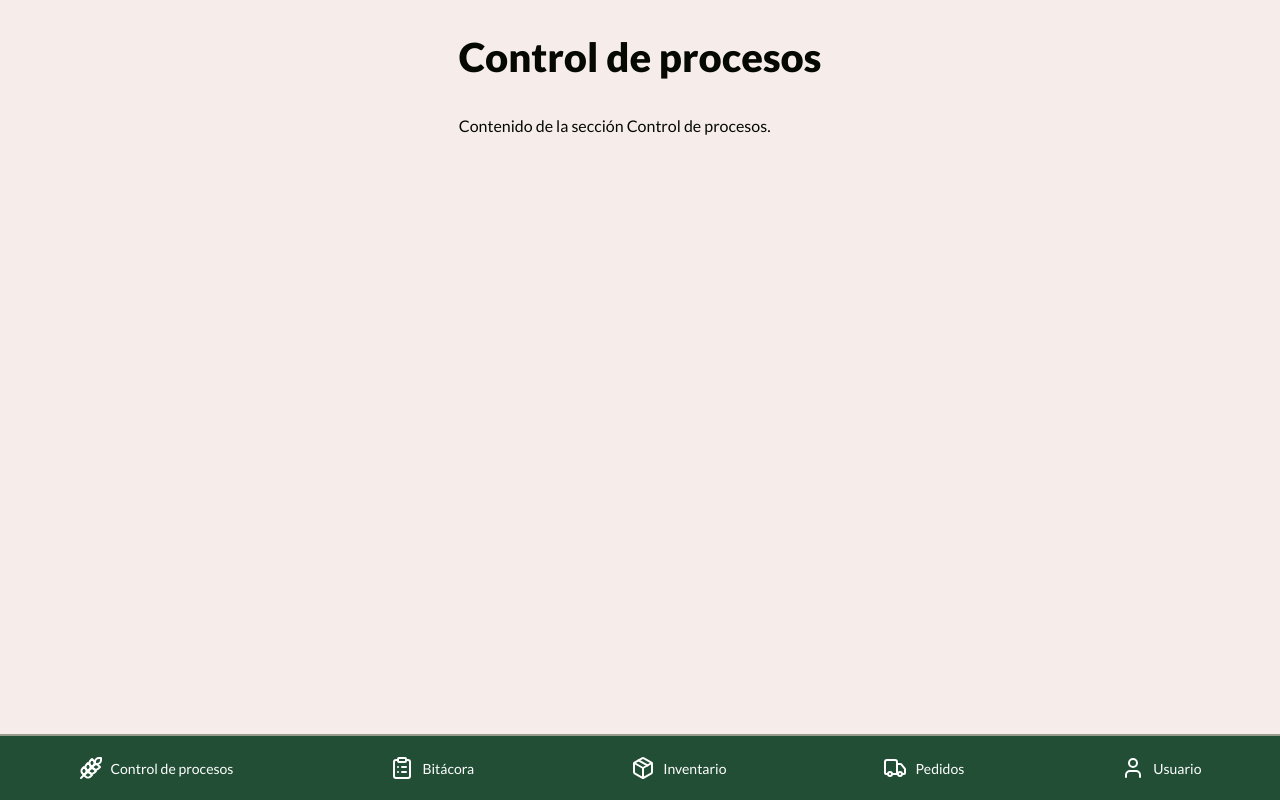
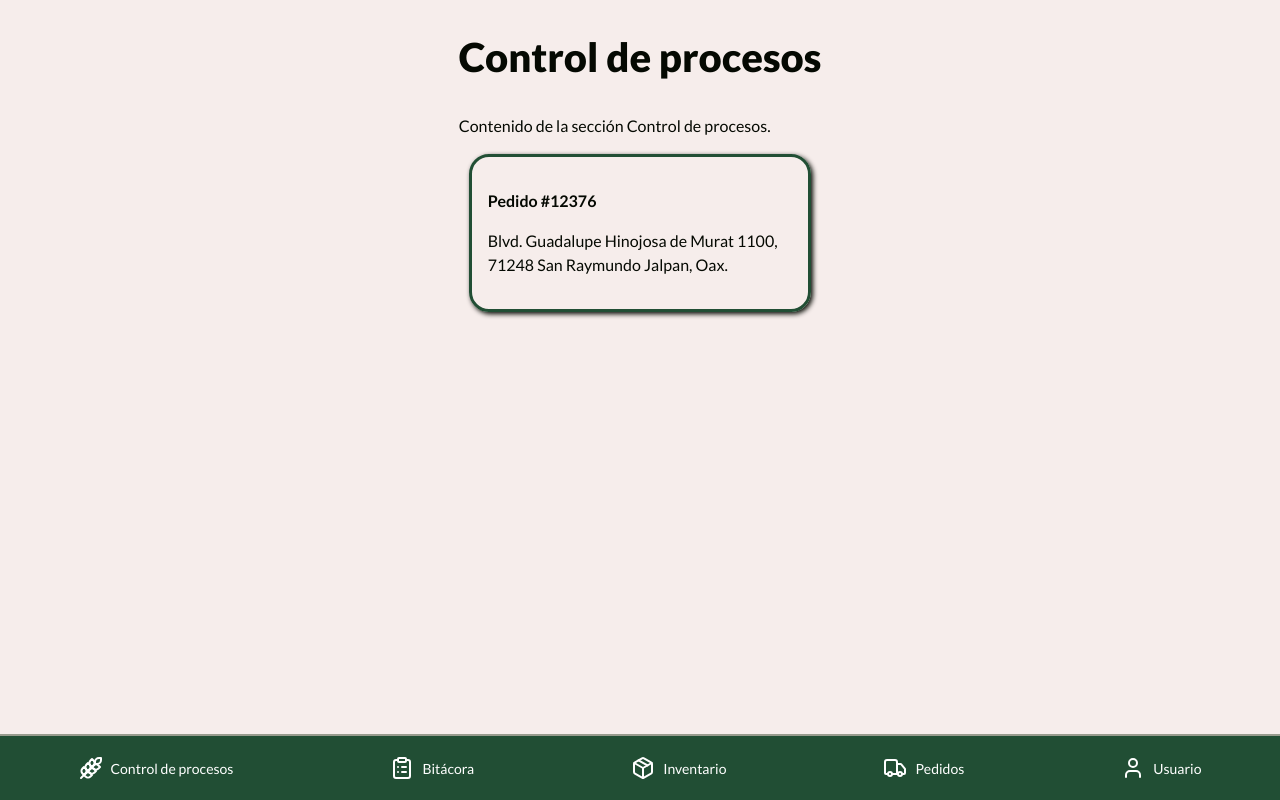
Before and after one commit to CarlosGonzalez14/XuchilNaturalFoods, a React (Vite) app: page / in a window 1280 px wide. Built offline with nearby package versions, Linux system fonts and the light colour scheme.

Commit message:
PIT28-Ejemplo de uso de Componente Card en Sección de Control de Procesos

```diff
--- a/src/pages/ProcessControl.tsx
+++ b/src/pages/ProcessControl.tsx
@@ -1,8 +1,21 @@
+import Card from "../components/Card";
+
 const ProcessControl = () => {
     return (
       <div className="page">
         <h1>Control de procesos</h1>
         <p>Contenido de la sección Control de procesos.</p>
+
+        <Card>
+        <div>
+          <p><strong>Pedido #<span style={{ fontWeight: "bold" }}>12376</span></strong></p>
+          <p>
+            Blvd. Guadalupe Hinojosa de Murat 1100,<br />
+            71248 San Raymundo Jalpan, Oax.
+          </p>
+        </div>
+        </Card>
+
       </div>
     );
   };
```
